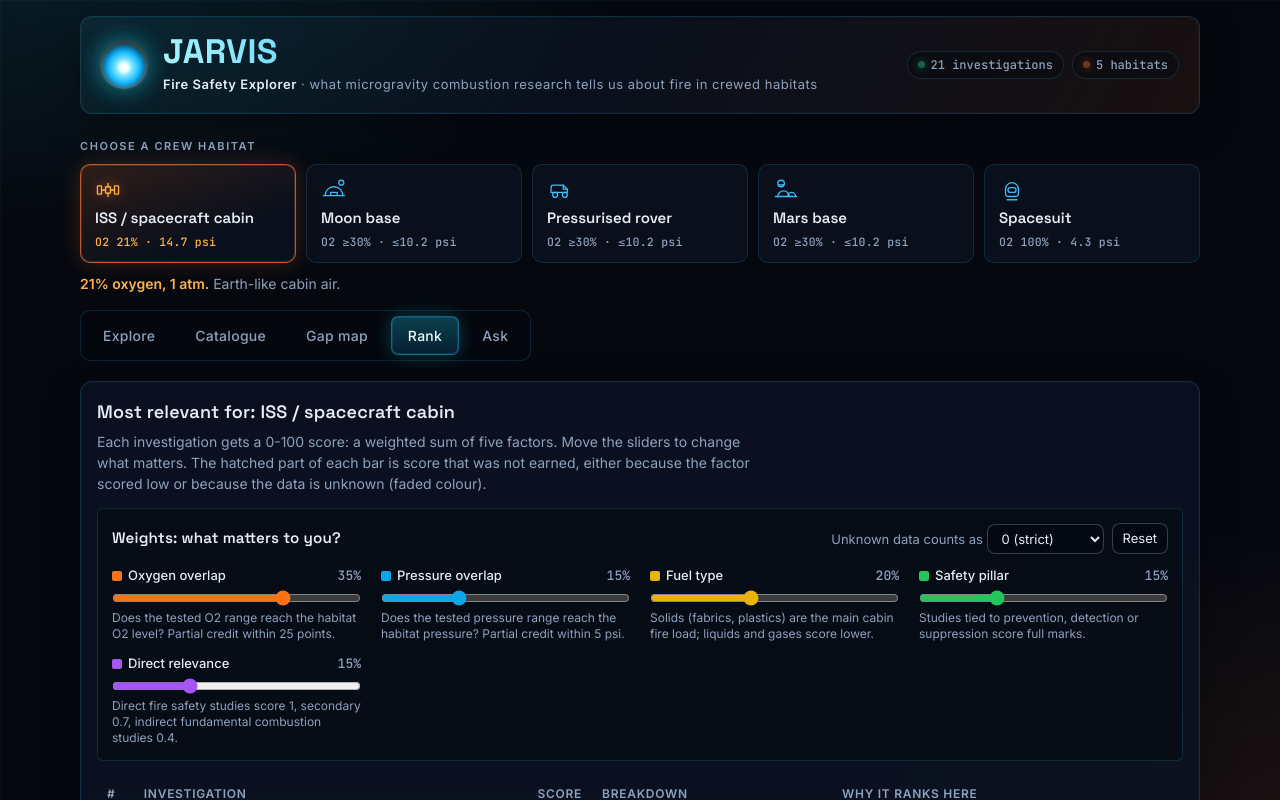
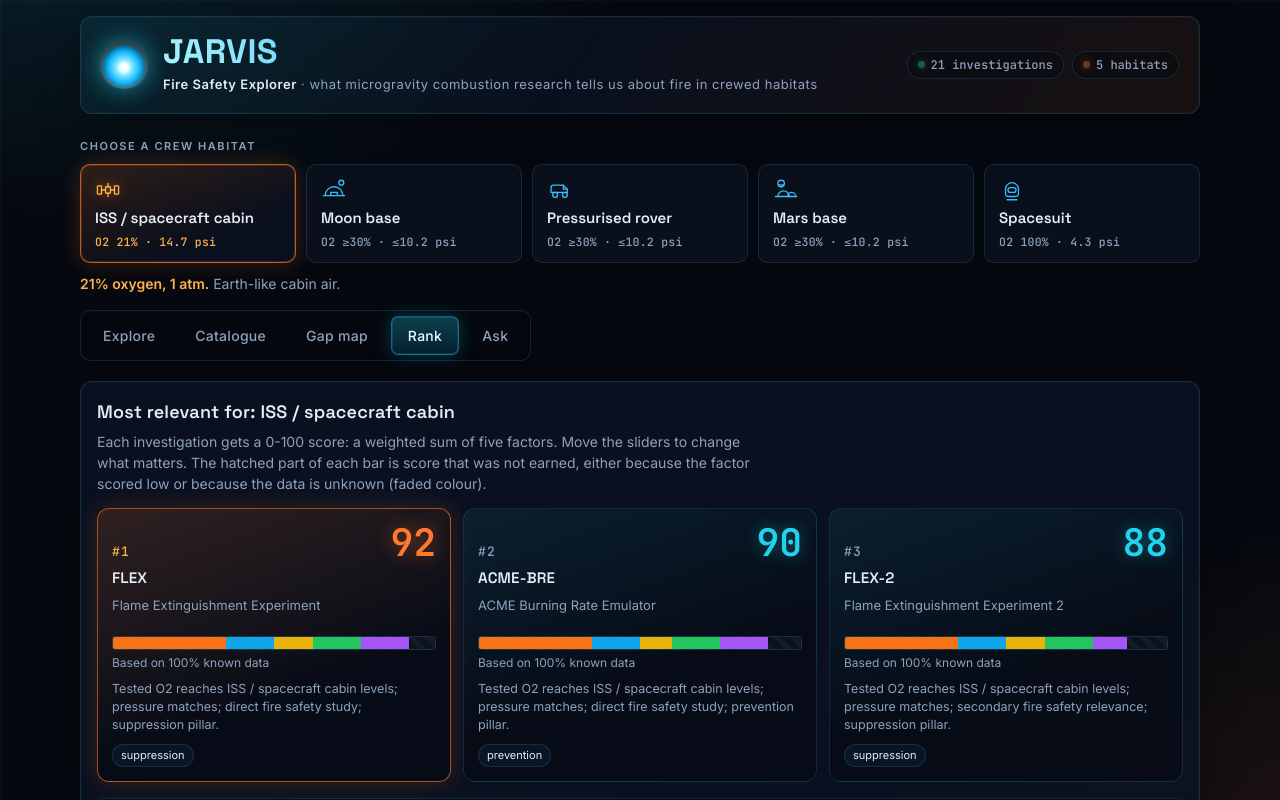
Before and after one commit to Priyankv18/jarvis-flame-in-freefall, a React (Vite) app: page / in a window 1280 px wide. Both pictures are taken after a click on the button "Rank". Shown: the top 800 px of the page. Built offline with nearby package versions, Linux system fonts and the light colour scheme.

Commit message:
Rank: top-3 investigation cards above the weights

```diff
--- a/src/components/ScoreTable.jsx
+++ b/src/components/ScoreTable.jsx
@@ -96,6 +96,29 @@ export default function ScoreTable({ investigations, habitat }) {
         because the factor scored low or because the data is unknown (faded colour).
       </p>
 
+      <div className="top3" aria-label="Top three investigations">
+        {ranked.slice(0, 3).map((r, i) => {
+          const pillars = r.inv.pillars ?? (r.inv.safety_pillar ? [r.inv.safety_pillar] : []);
+          return (
+            <article key={r.inv.id} className={`top3-card${i === 0 ? ' first' : ''}`}>
+              <div className="top3-head">
+                <span className="top3-rank">#{i + 1}</span>
+                <span className="top3-score">{r.total}</span>
+              </div>
+              <h3 className="top3-id">{r.inv.id}</h3>
+              {r.inv.name && <p className="top3-name">{r.inv.name}</p>}
+              <BreakdownBar result={r} />
+              <p className="top3-why">{explainScore(r, habitat)}</p>
+              {pillars.length > 0 && (
+                <div className="top3-tags">
+                  {pillars.map((p) => <span key={p} className="top3-tag">{p}</span>)}
+                </div>
+              )}
+            </article>
+          );
+        })}
+      </div>
+
       <WeightSliders
         weights={weights}
         setWeights={setWeights}
--- a/src/components/viz.css
+++ b/src/components/viz.css
@@ -154,6 +154,36 @@
 .gap-detail-row .muted { font-size: 13px; }
 .gap-unknown { margin: 12px 0 0; font-size: 13px; }
 
+/* ---------- Ranking: top-3 cards ---------- */
+.top3 { display: grid; grid-template-columns: repeat(3, minmax(0, 1fr)); gap: 12px; margin-bottom: 16px; }
+.top3-card {
+  display: flex;
+  flex-direction: column;
+  gap: 6px;
+  padding: 14px;
+  border: 1px solid var(--viz-border);
+  border-radius: 12px;
+  background: linear-gradient(160deg, rgba(34, 211, 238, 0.08), rgba(5, 8, 15, 0.5) 60%);
+  transition: transform 0.15s, box-shadow 0.15s;
+}
+.top3-card:hover { transform: translateY(-2px); box-shadow: 0 0 22px rgba(34, 211, 238, 0.15); }
+.top3-card.first {
+  border-color: rgba(255, 122, 47, 0.6);
+  background: linear-gradient(160deg, rgba(255, 122, 47, 0.16), rgba(5, 8, 15, 0.5) 65%);
+  box-shadow: 0 0 26px rgba(255, 122, 47, 0.18);
+}
+.top3-head { display: flex; align-items: baseline; justify-content: space-between; }
+.top3-rank { font-family: var(--jv-mono, monospace); font-size: 13px; letter-spacing: 0.1em; color: var(--viz-muted); }
+.top3-card.first .top3-rank { color: var(--jv-ember-hi, #ffb347); }
+.top3-score { font-family: var(--jv-mono, monospace); font-size: 38px; font-weight: 600; line-height: 1; color: var(--jv-cyan-hi, #22d3ee); text-shadow: 0 0 16px rgba(34, 211, 238, 0.4); }
+.top3-card.first .top3-score { color: var(--jv-ember, #ff7a2f); text-shadow: 0 0 18px rgba(255, 122, 47, 0.5); }
+.top3-id { font-family: var(--jv-display, inherit); font-size: 17px; font-weight: 600; margin: 4px 0 0; }
+.top3-name { margin: 0; font-size: 13px; color: var(--viz-muted); min-height: 2.6em; }
+.top3-why { margin: 2px 0 0; font-size: 12.5px; line-height: 1.45; color: var(--viz-muted); }
+.top3-tags { display: flex; flex-wrap: wrap; gap: 6px; margin-top: auto; padding-top: 4px; }
+.top3-tag { font-size: 11px; padding: 2px 8px; border-radius: 999px; border: 1px solid var(--viz-border); color: var(--viz-text); background: rgba(56, 189, 248, 0.06); }
+@media (max-width: 760px) { .top3 { grid-template-columns: 1fr; } .top3-name { min-height: 0; } }
+
 /* JARVIS theme extras */
 .viz h2 { font-family: var(--jv-display, inherit); }
 .rank-table .score { font-family: var(--jv-mono, monospace); color: var(--jv-cyan-hi, #22d3ee); text-shadow: 0 0 12px rgba(34,211,238,0.35); }
```
